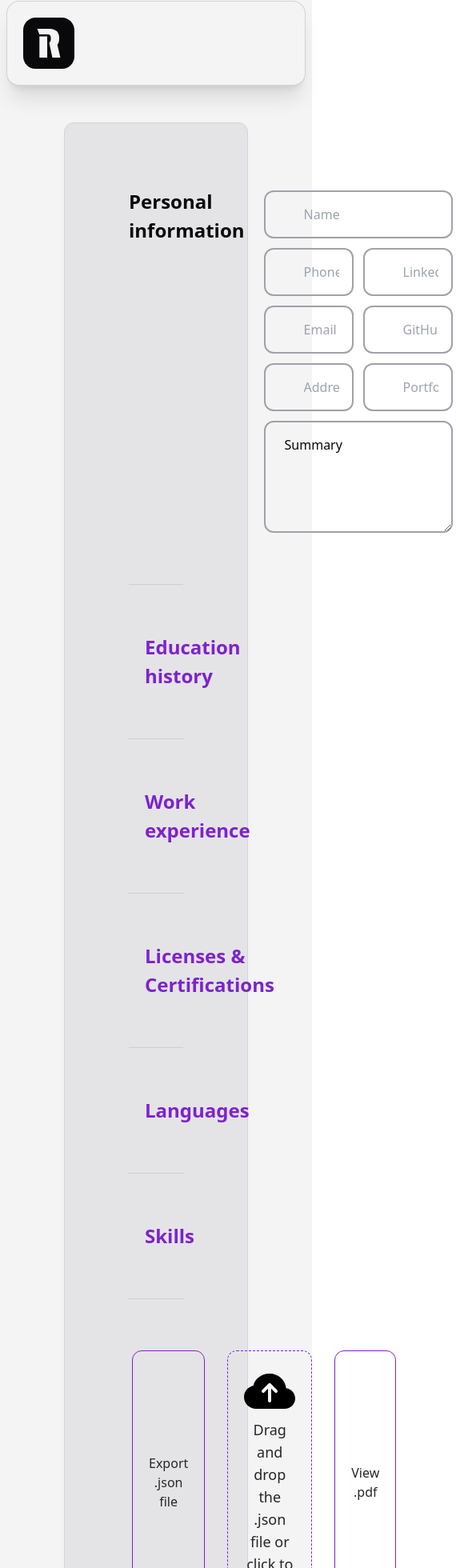
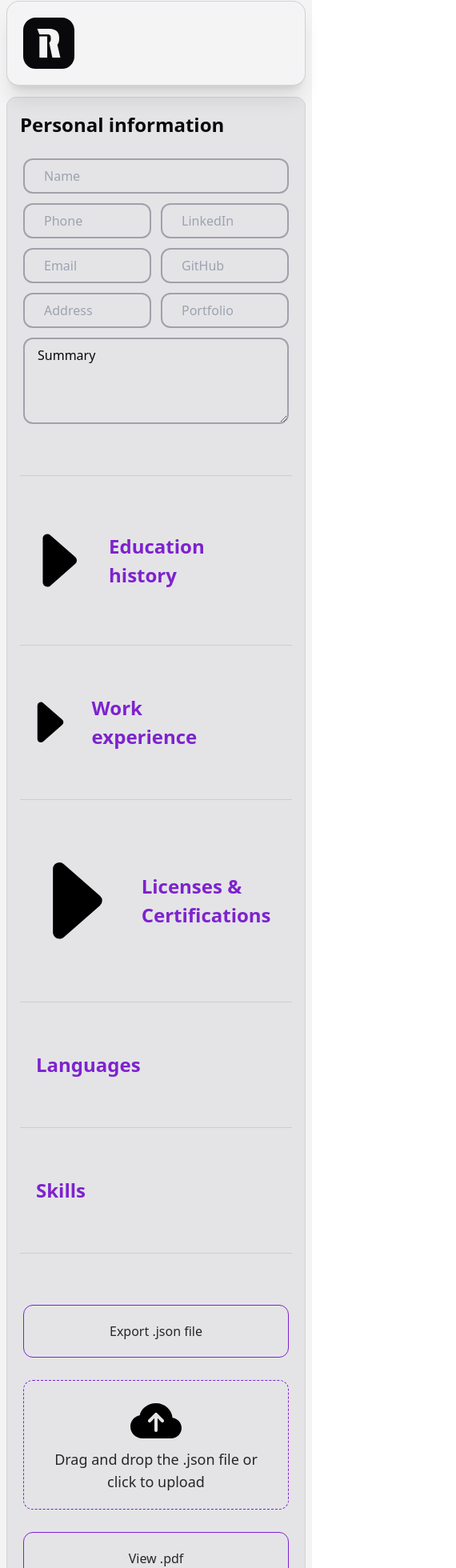
Before and after one commit to ribborges/cv-creator, a React (Vite) app: page / in a window 390 px wide. Shown: the part 7-1967 px from the top of the page at 80% size, 570 px wide, since content can reach past the window. Built offline with nearby package versions, Linux system fonts and the light colour scheme; what @react-pdf/renderer would draw is missing.

Commit message:
style: adjust padding and layout for responsive design across various components

```diff
--- a/src/app/App.tsx
+++ b/src/app/App.tsx
@@ -33,7 +33,7 @@ export default function App() {
 
       <section className="
         flex flex-col
-        p-20 m-20 mt-40
+        p-4 m-2 mt-32 lg:p-20 lg:m-20 lg:mt-40
         rounded-xl border border-solid
         border-zinc-300 bg-zinc-200
         dark:border-zinc-800 dark:bg-zinc-900"
--- a/src/components/forms/CvForm.tsx
+++ b/src/components/forms/CvForm.tsx
@@ -93,7 +93,7 @@ export default function CvForm() {
 
     return (
         <form ref={formRef}>
-            <div className="flex gap-5">
+            <div className="flex gap-5 flex-col lg:flex-row">
                 <div className="flex-1">
                     <h2><Translator path="personalInfo.title" /></h2>
                 </div>
@@ -104,7 +104,7 @@ export default function CvForm() {
 
             <Collapse title={<h2><Translator path="eduHistory.title" /></h2>}>
                 <div className="flex gap-5">
-                    <div className="flex-1">
+                    <div className="flex-1 hidden lg:block">
                     </div>
                     <div className="flex gap-5 flex-[3] flex-col">
                         <EduHistoryList />
@@ -116,7 +116,7 @@ export default function CvForm() {
 
             <Collapse title={<h2><Translator path="workExp.title" /></h2>}>
                 <div className="flex gap-5">
-                    <div className="flex-1">
+                    <div className="flex-1 hidden lg:block">
                     </div>
                     <div className="flex gap-5 flex-[3] flex-col">
                         <WorkExpList />
@@ -128,7 +128,7 @@ export default function CvForm() {
 
             <Collapse title={<h2><Translator path="licensesCertif.title" /></h2>}>
                 <div className="flex gap-5">
-                    <div className="flex-1">
+                    <div className="flex-1 hidden lg:block">
                     </div>
                     <div className="flex gap-1 flex-[3] flex-col">
                         <LicenseCertifList />
@@ -140,7 +140,7 @@ export default function CvForm() {
 
             <Collapse title={<h2><Translator path="languages.title" /></h2>}>
                 <div className="flex gap-5">
-                    <div className="flex-1">
+                    <div className="flex-1 hidden lg:block">
                     </div>
                     <div className="flex gap-5 flex-[3] flex-col">
                         <LanguagesList setDisableBtns={setDisableBtns} />
@@ -152,7 +152,7 @@ export default function CvForm() {
 
             <Collapse title={<h2><Translator path="skills.title" /></h2>}>
                 <div className="flex gap-5">
-                    <div className="flex-1">
+                    <div className="flex-1 hidden lg:block">
                     </div>
                     <div className="flex gap-5 flex-[3] flex-col">
                         <SkillList />
@@ -162,7 +162,7 @@ export default function CvForm() {
 
             <Spacer />
 
-            <div className="flex gap-5">
+            <div className="flex gap-5 flex-col lg:flex-row">
                 <Button className="flex-1" type="button" name="export" onClick={handleSubmit} disabled={disableBtns} >
                     <Translator path="buttons.export" />
                 </Button>
--- a/src/components/forms/Languages.tsx
+++ b/src/components/forms/Languages.tsx
@@ -59,7 +59,7 @@ function LanguagesList({ setDisableBtns }: { setDisableBtns: React.Dispatch<Reac
 
 function Languages(props: languagesProps) {
     return (
-        <div className="flex-1 flex gap-1">
+        <div className="flex-1 flex gap-1 flex-col lg:flex-row">
             <Input
                 type="text"
                 id={"language" + props.id}
--- a/src/components/forms/LicensesCertif.tsx
+++ b/src/components/forms/LicensesCertif.tsx
@@ -57,7 +57,7 @@ function LicenseCertifList() {
 
 function LicensesCertif(props: licensesCertifProps) {
     return (
-        <div className="flex-1 flex gap-1">
+        <div className="flex-1 flex gap-1 flex-col lg:flex-row">
             <Input
                 type="text"
                 id={"skill" + props.id}
--- a/src/components/input/Fieldset.tsx
+++ b/src/components/input/Fieldset.tsx
@@ -11,7 +11,7 @@ export function Fieldset(Props: fieldsetProps) {
     return (
         <fieldset className={classConcat(
             Props.className || "",
-            "p-5 rounded-xl border border-solid border-zinc-400 dark:border-zinc-700"
+            "p-2 lg:p-5 rounded-xl border border-solid border-zinc-400 dark:border-zinc-700"
         )}>
             <legend className="p-2 rounded-xl border border-solid border-zinc-400 dark:border-zinc-600">{Props.legend}</legend>
             {Props.children}
--- a/src/components/input/Input.tsx
+++ b/src/components/input/Input.tsx
@@ -27,7 +27,7 @@ export interface inputProps {
 }
 
 const inputStyle = `
-    p-4 h-auto
+    p-2 lg:p-4 h-auto
     bg-transparent
     rounded-xl
     outline-4 outline-none outline-offset-0 outline-purple-700/0 focus:outline-purple-700/50
@@ -51,7 +51,7 @@ function InputGroup(props: inputGroup) {
             transition duration-500
             `
         )}>
-            <div className="flex gap-2 items-center p-4">
+            <div className="flex gap-2 items-center p-2 lg:p-4">
                 {
                     props.icon ?
                         <div>
```
